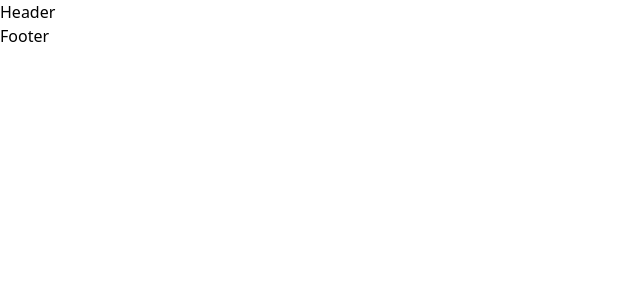
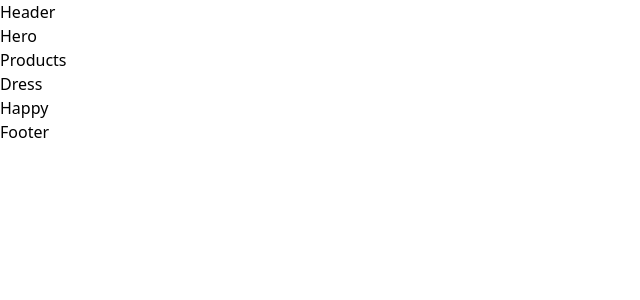
Before and after one commit to Doniyor-Roziqulov/shopco, a React (Vite) app: page / in a window 1280 px wide. Shown: the top 300 px of the page, without its empty margins (0-640 px from the left). Built offline with nearby package versions, Linux system fonts and the light colour scheme.

Commit message:
Add appjs home

```diff
--- a/src/App.jsx
+++ b/src/App.jsx
@@ -1,12 +1,15 @@
 import React from "react";
 import { Route, Routes } from "react-router-dom";
 import Layout from "./pages/layout/Layout";
+import Home from "./pages/home/Home";
 
 const App = () => {
     return (
         <>
             <Routes>
-                <Route path="/" element={<Layout />}></Route>
+                <Route path="/" element={<Layout />}>
+                    <Route path="" element={<Home />} />
+                </Route>
             </Routes>
         </>
     );
```
